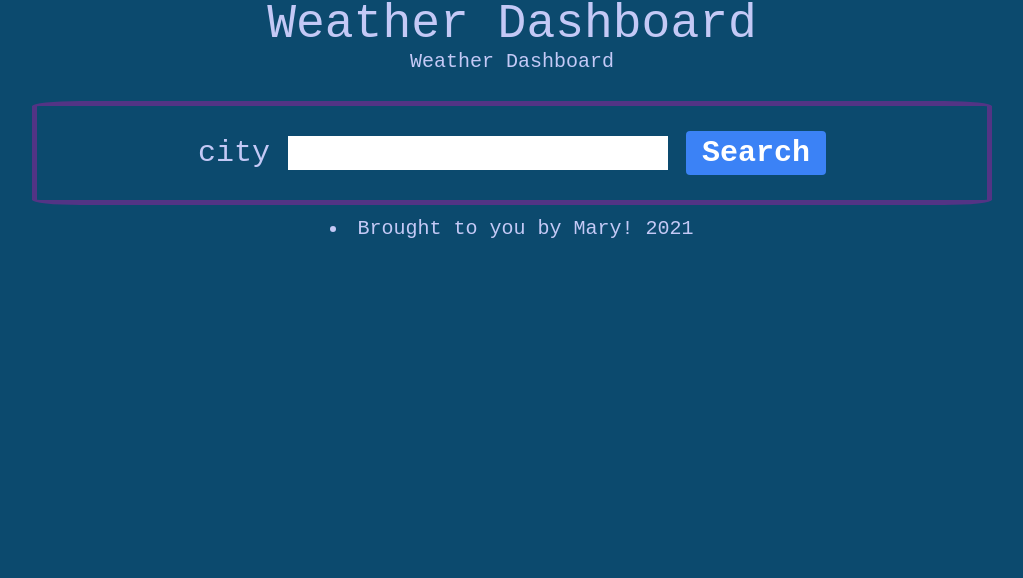
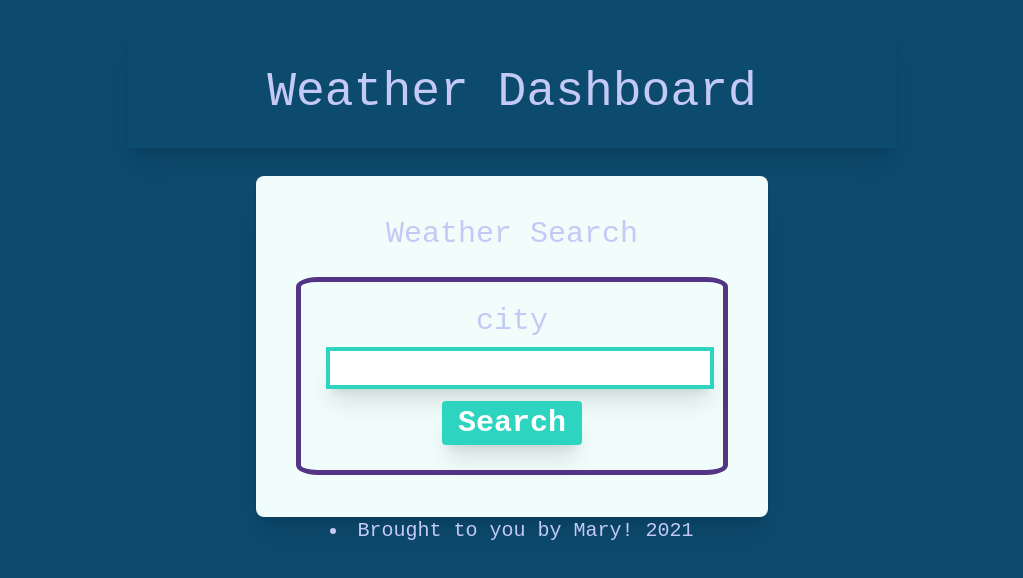
Before and after one commit to Cheez0id/Weather-Dashboard-Homework, a website: page docs/index.html in a window 1280 px wide. Shown: the whole page, without its empty margins (128-1151 px from the left). Drawn offline with nearby package versions, Linux system fonts and the light colour scheme; files that its build step writes are made by us from their sources.

Commit message:
prettified things

```diff
--- a/docs/index.html
+++ b/docs/index.html
@@ -18,30 +18,34 @@
 
 	<body class="bg-sky-900 text-indigo-400 font-mono text-xl">
 		<div>
-			<header class="text-5xl">
+			<header class="text-5xl px-6 pt-10 pb-8 shadow-xl sm:max-w-3xl sm:mx-auto  my-7">
 				<h1>Weather Dashboard</h1>
 			</header>
 		</div>
-		<div>
+
+		<div class="px-6 pt-10 pb-8 bg-teal-50 shadow-xl ring-1 ring-gray-900/5 sm:max-w-lg sm:mx-auto sm:rounded-lg sm:px-10">
+			<div class="text-3xl">
+				<h1>Weather Search</h1>
+			</div>
 			<div>
-				<h1>Weather Dashboard</h1>
-			</div>
 			<div class="box">
 				<form id="searchForm">
 					<label for="City">city</label>
-					<input type="text" id="city" value="" />
-					<button class="bg-blue-500 hover:bg-blue-400 text-white font-bold py-2 px-4 rounded">Search</button>
+					<input type="text" class="
+					border-4 border-teal-400
+					hover:bg-teal-50 shadow-xl my-3" id="city" value="" />
+					<button class="bg-teal-400 hover:bg-teal-300 text-white font-bold py-2 px-4 rounded shadow-xl">Search</button>
 				</form>
+			</div>
 			</div>
 
 			<div id="result"></div>
 		</div>
-		<footer>
-			<li>Brought to you by Mary! 2021</li>
-		</footer>
+	<footer>
+		<li>Brought to you by Mary! 2021</li>
+	</footer>
 
-		<script src="script.js"></script>
-
+	<script src="script.js"></script>
 
 	</body>
 </html>
--- a/docs/style.css
+++ b/docs/style.css
@@ -13,7 +13,7 @@
 	margin-right: auto;
 	margin-top: 25px;
 	margin-bottom: 10px;
-	width: 75%;
+	width: 100%;
 	border: 5px solid rgb(83, 52, 133);
 	border-radius: 5%;
 	font-size: 150%;
```
